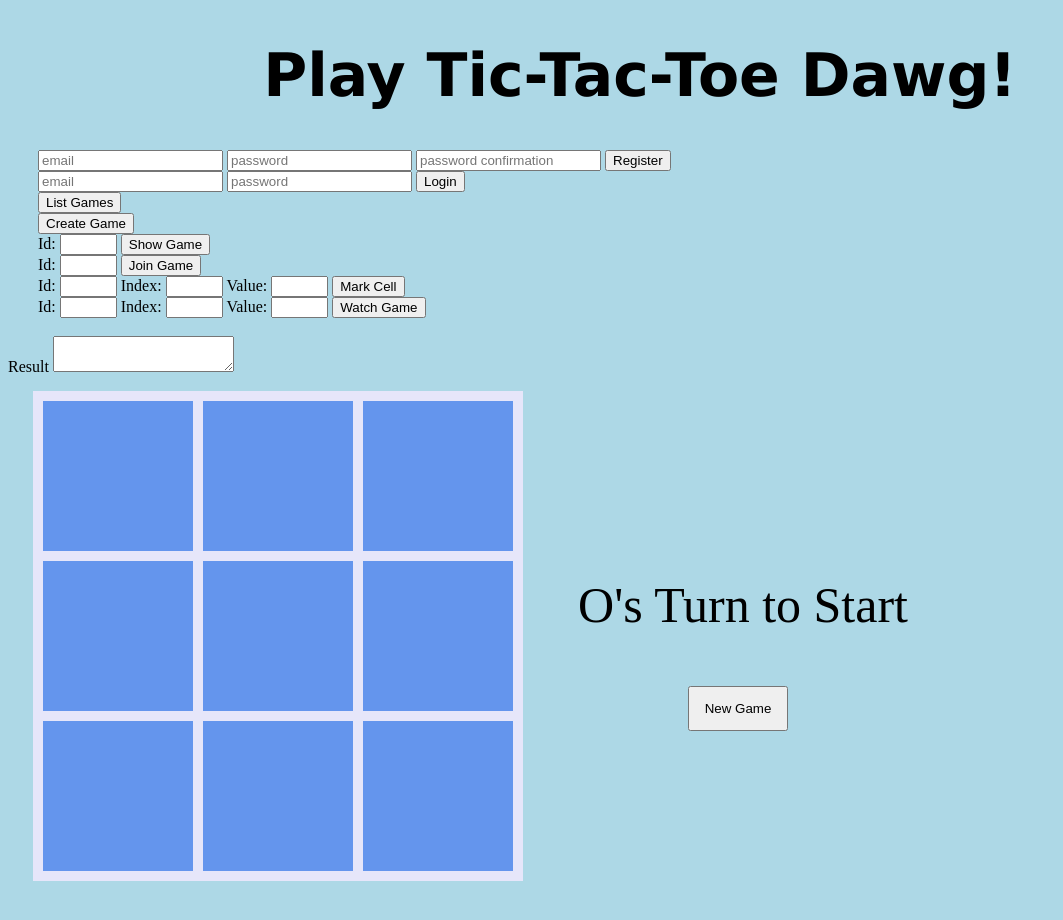
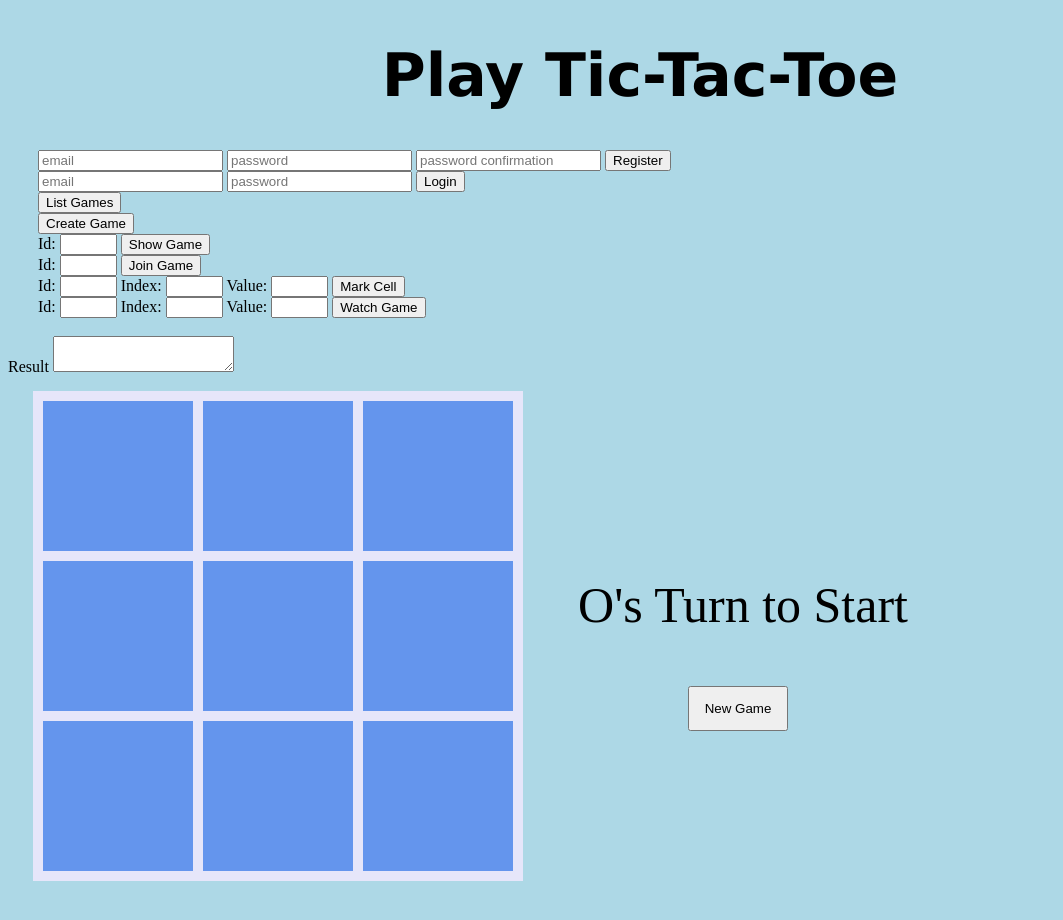
Before and after one commit to atsundwn/ttt-project, a plain HTML site: page index.html in a window 1280 px wide. Shown: the top 920 px of the page, without its empty margins (0-1063 px from the left). Drawn offline with nearby package versions, Linux system fonts and the light colour scheme.

Commit message:
Changed h1 in html.

```diff
--- a/index.html
+++ b/index.html
@@ -9,7 +9,7 @@
   <script type="text/javascript" src="http://ttt.wdibos.com/js/resource-watcher-0.1.0.js" defer charset="utf-8"></script>
 </head>
 <body>
-  <h1>Play Tic-Tac-Toe Dawg!</h1>
+  <h1>Play Tic-Tac-Toe</h1>
 
   <section class="Login">
     <form id="register">
```
